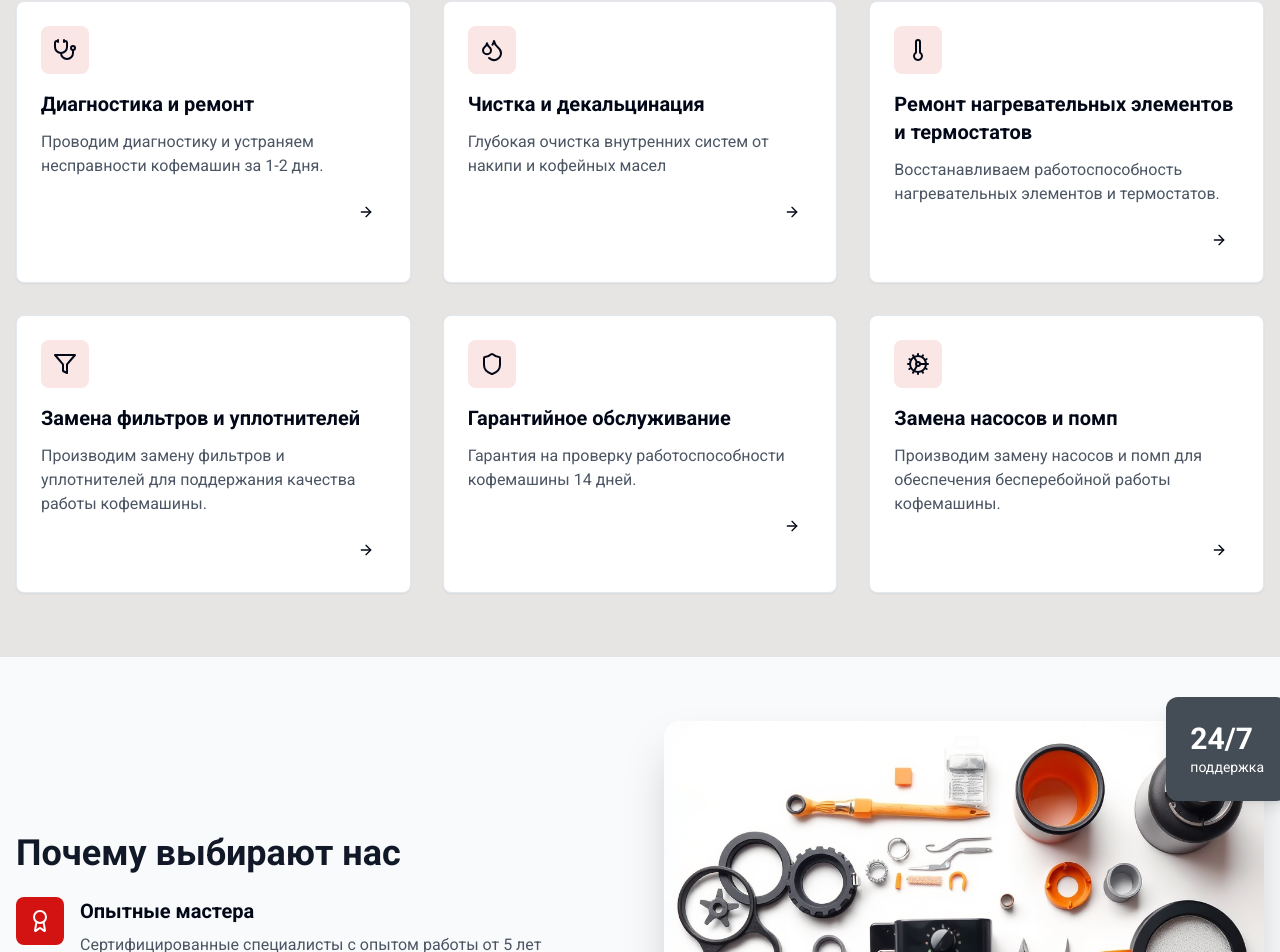
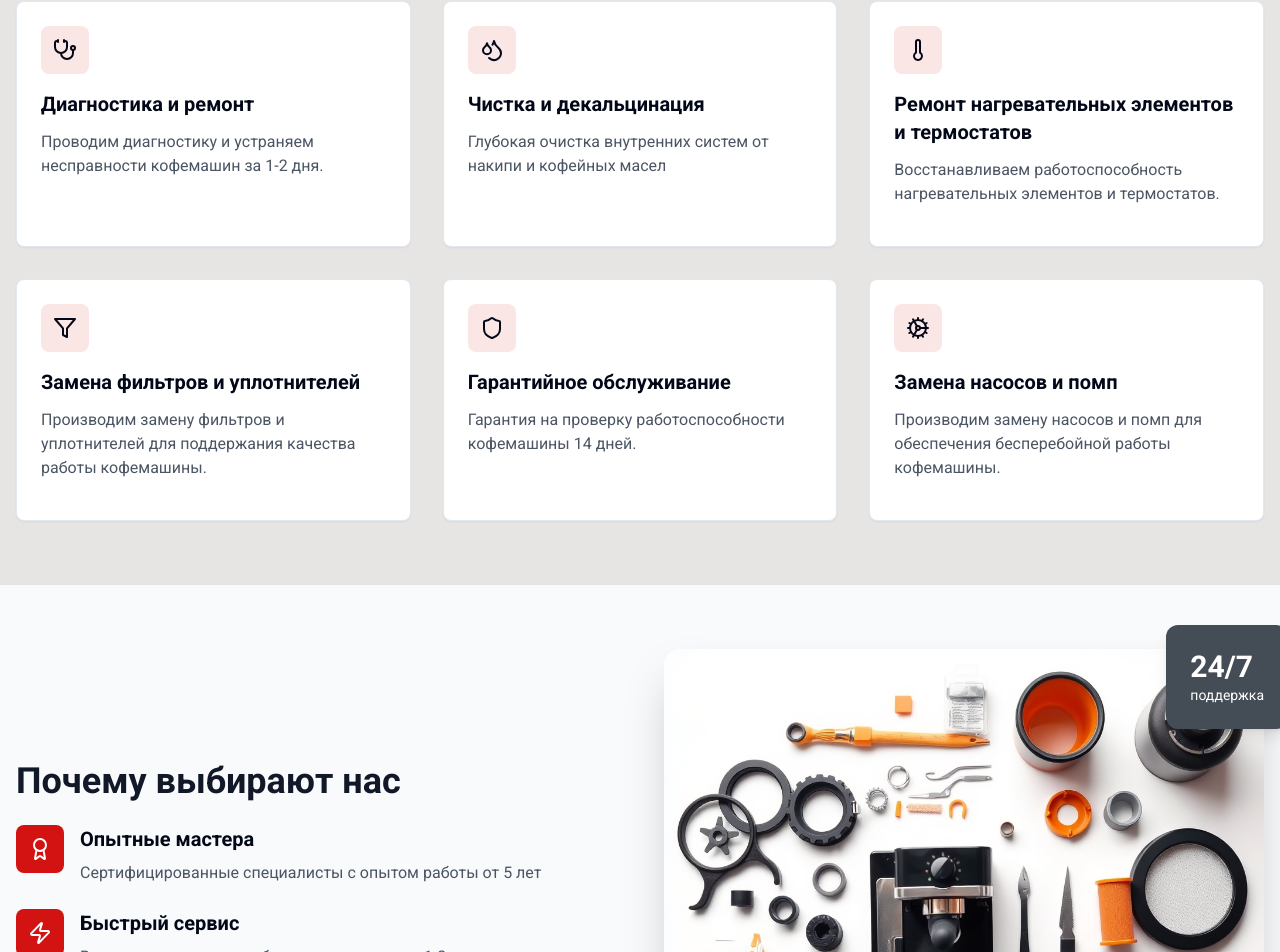
Before and after one commit to pr-poehali-dev/coffee-machine-page, a React (Vite) app: page / in a window 1280 px wide. Shown: the part 803-1755 px from the top of the page. Built offline with nearby package versions, Linux system fonts and the light colour scheme.

Commit message:
Удаление стрелочек в услугах

```diff
--- a/src/pages/Index.tsx
+++ b/src/pages/Index.tsx
@@ -110,11 +110,7 @@ const Index = () => {
                   </div>
                   <h3 className="text-xl font-semibold mb-3">{service.title}</h3>
                   <p className="text-gray-600 mb-4">{service.description}</p>
-                  <div className="flex justify-end items-center">
-                    <Button variant="ghost" size="sm" className="group-hover:bg-primary group-hover:text-white">
-                      <Icon name="ArrowRight" size={16} />
-                    </Button>
-                  </div>
+
                 </CardContent>
               </Card>
             ))}
```
